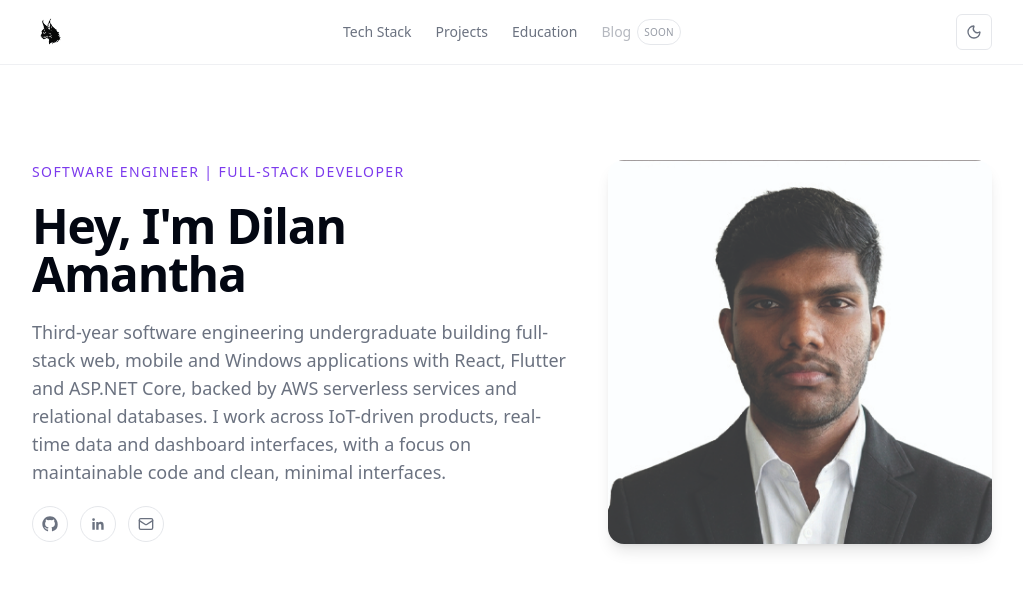
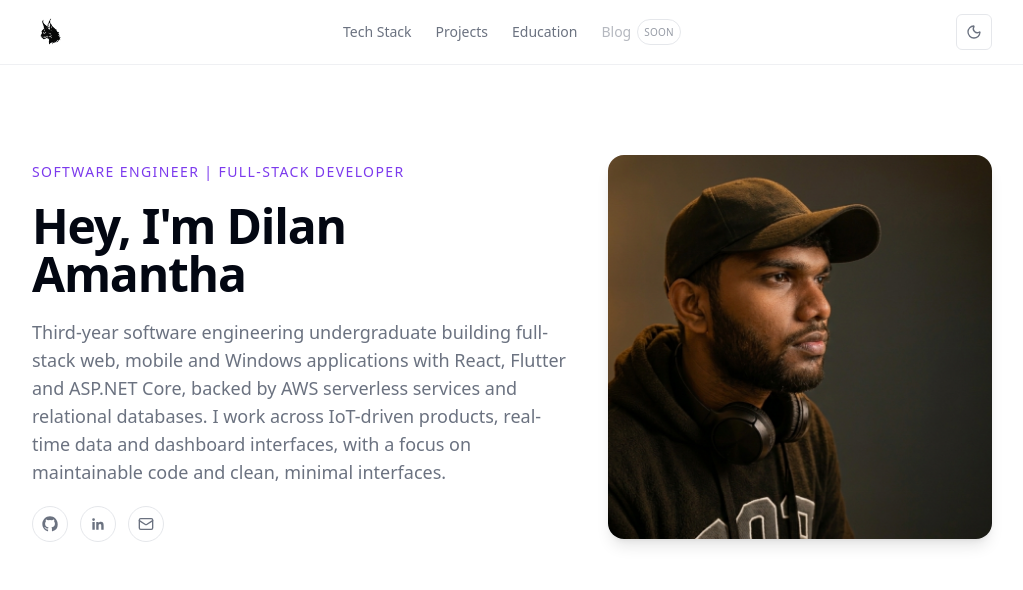
Before and after one commit to lynx7843/lynx_portfolio, a React (Vite) app: page / in a window 1280 px wide. Shown: the top 590 px of the page, without its empty margins (128-1151 px from the left). Built offline with nearby package versions, Linux system fonts and the light colour scheme.

Commit message:
fixed profile icon misalignment

```diff
--- a/src/components/Hero.tsx
+++ b/src/components/Hero.tsx
@@ -49,9 +49,9 @@ export default function Hero() {
 
         <div className="w-48 shrink-0 md:w-56 lg:w-2/5">
           <img
-            src="/img/profile.jpeg"
+            src="/img/profile.png"
             alt={personalInfo.name}
-            className="mx-auto aspect-square w-full max-w-xs rounded-2xl object-cover object-top shadow-lg lg:max-w-sm"
+            className="mx-auto aspect-square w-full max-w-xs -translate-y-[5px] rounded-2xl object-cover object-top shadow-lg lg:max-w-sm"
           />
         </div>
       </div>
```
Also changed, not shown: public/img/profile.jpeg (deleted), public/img/profile.png (added).
